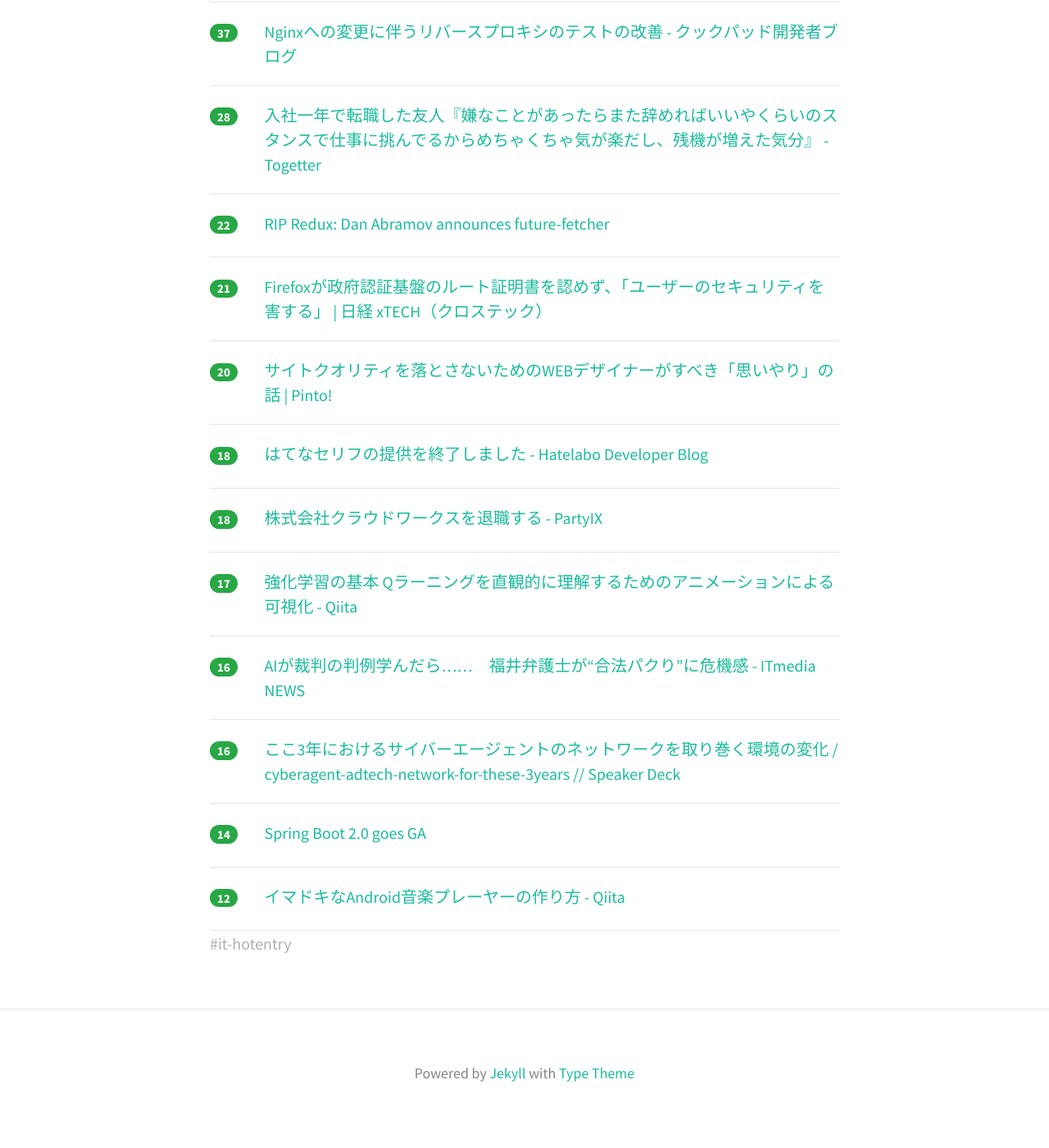
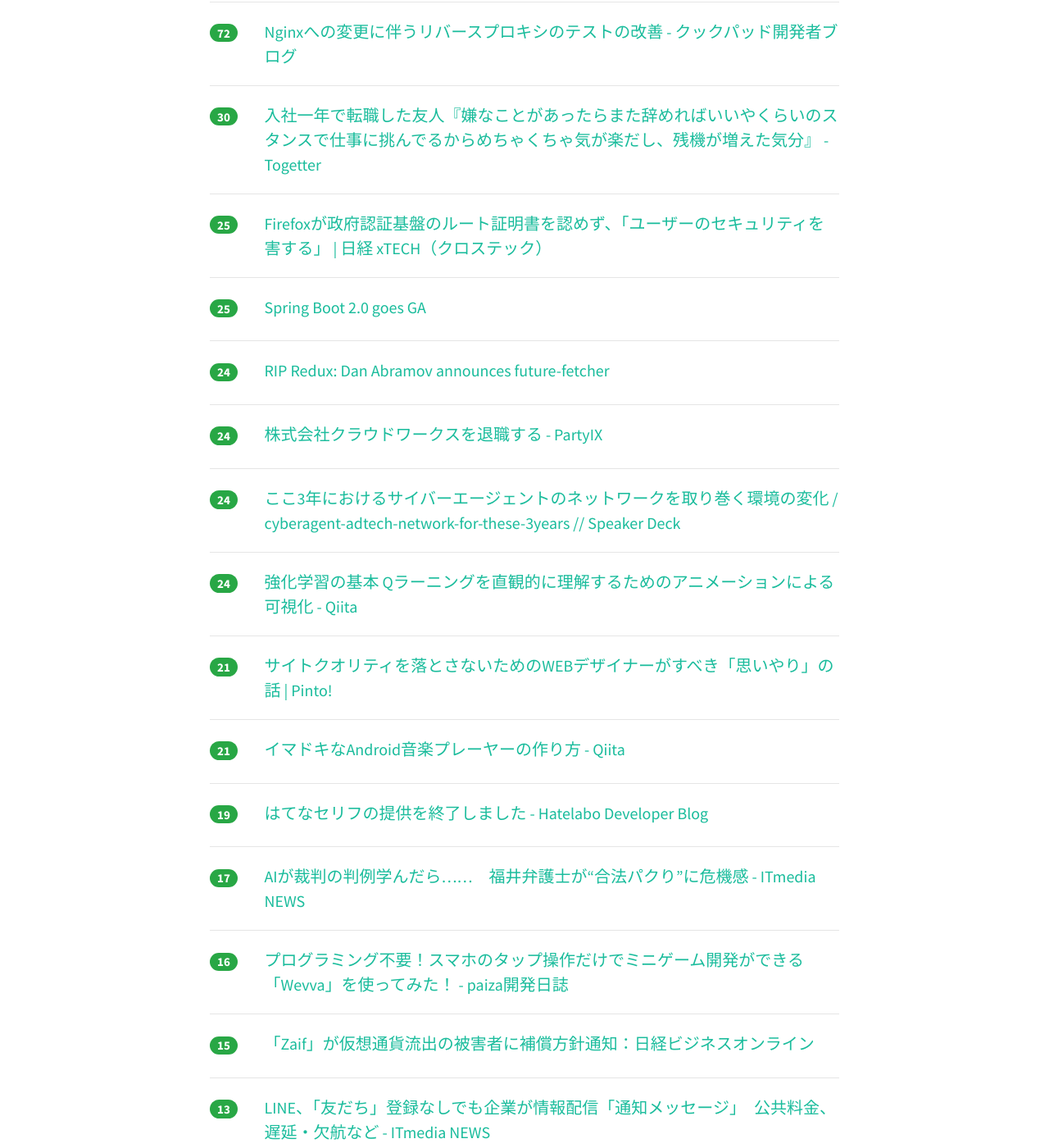
Before and after one commit to yatta47/hatena-matome-site, a Jekyll site: the page built from _posts/2018-03-02-hatena.md, in a window 1280 px wide and 1400 px high, scrolled down 551 px. Shown: the whole window at 82% size. Built offline with Jekyll 4.4.1, drawn with Linux system fonts in a browser that asks for light colours; nearby versions of some CDN libraries; some of the changed text lies outside the part shown.

Commit message:
Updated 2018-03-02

```diff
--- a/_posts/2018-03-02-hatena.md
+++ b/_posts/2018-03-02-hatena.md
@@ -1,78 +1,98 @@
 ---
 layout: post
 title:  "2018-03-02 はてぶIT"
-date:   2018-03-02 09:02:17
+date:   2018-03-02 10:02:52
 tags: [it-hotentry]
 ---
-14 件のデータあり
+18 件のデータあり
 
 <hr><div class="row">
-<div class="col-1"><span class="badge badge-pill badge-success h2">87</span></div>
+<div class="col-1"><span class="badge badge-pill badge-success h2">111</span></div>
 <div class="col-11"><a href='https://note.mu/mizchi/n/n53d0b34b25ac' target='_blank'>Flutter感想｜mizchi｜note</a></div>
 </div>
 <hr>
 <div class="row">
-<div class="col-1"><span class="badge badge-pill badge-success h2">51</span></div>
+<div class="col-1"><span class="badge badge-pill badge-success h2">86</span></div>
 <div class="col-11"><a href='http://www.publickey1.jp/blog/18/ubuntuwindowsubuntu.html' target='_blank'>マイクロソフト、仮想マシン上のUbuntuへWindowsからコピー＆ペースト、Ubuntuからローカルドライブへのアクセスなど可能に － Publickey</a></div>
 </div>
 <hr>
 <div class="row">
-<div class="col-1"><span class="badge badge-pill badge-success h2">37</span></div>
+<div class="col-1"><span class="badge badge-pill badge-success h2">72</span></div>
 <div class="col-11"><a href='http://techlife.cookpad.com/entry/2018/03/02/000000' target='_blank'>Nginxへの変更に伴うリバースプロキシのテストの改善 - クックパッド開発者ブログ</a></div>
 </div>
 <hr>
 <div class="row">
-<div class="col-1"><span class="badge badge-pill badge-success h2">28</span></div>
+<div class="col-1"><span class="badge badge-pill badge-success h2">30</span></div>
 <div class="col-11"><a href='https://togetter.com/li/1204146' target='_blank'>入社一年で転職した友人『嫌なことがあったらまた辞めればいいやくらいのスタンスで仕事に挑んでるからめちゃくちゃ気が楽だし、残機が増えた気分』 - Togetter</a></div>
 </div>
 <hr>
 <div class="row">
-<div class="col-1"><span class="badge badge-pill badge-success h2">22</span></div>
+<div class="col-1"><span class="badge badge-pill badge-success h2">25</span></div>
+<div class="col-11"><a href='http://tech.nikkeibp.co.jp/atcl/nxt/news/18/00296/' target='_blank'>Firefoxが政府認証基盤のルート証明書を認めず、「ユーザーのセキュリティを害する」 | 日経 xTECH（クロステック）</a></div>
+</div>
+<hr>
+<div class="row">
+<div class="col-1"><span class="badge badge-pill badge-success h2">25</span></div>
+<div class="col-11"><a href='https://spring.io/blog/2018/03/01/spring-boot-2-0-goes-ga' target='_blank'>Spring Boot 2.0 goes GA</a></div>
+</div>
+<hr>
+<div class="row">
+<div class="col-1"><span class="badge badge-pill badge-success h2">24</span></div>
 <div class="col-11"><a href='https://react-etc.net/entry/rip-redux-dan-abramov-announces-future-fetcher' target='_blank'>RIP Redux: Dan Abramov announces future-fetcher</a></div>
 </div>
 <hr>
 <div class="row">
-<div class="col-1"><span class="badge badge-pill badge-success h2">21</span></div>
-<div class="col-11"><a href='http://tech.nikkeibp.co.jp/atcl/nxt/news/18/00296/' target='_blank'>Firefoxが政府認証基盤のルート証明書を認めず、「ユーザーのセキュリティを害する」 | 日経 xTECH（クロステック）</a></div>
+<div class="col-1"><span class="badge badge-pill badge-success h2">24</span></div>
+<div class="col-11"><a href='http://h3poteto.hatenablog.com/entry/2018/03/01/161854' target='_blank'>株式会社クラウドワークスを退職する - PartyIX</a></div>
 </div>
 <hr>
 <div class="row">
-<div class="col-1"><span class="badge badge-pill badge-success h2">20</span></div>
+<div class="col-1"><span class="badge badge-pill badge-success h2">24</span></div>
+<div class="col-11"><a href='https://speakerdeck.com/komeiy/cyberagent-adtech-network-for-these-3years' target='_blank'>ここ3年におけるサイバーエージェントのネットワークを取り巻く環境の変化 / cyberagent-adtech-network-for-these-3years // Speaker Deck</a></div>
+</div>
+<hr>
+<div class="row">
+<div class="col-1"><span class="badge badge-pill badge-success h2">24</span></div>
+<div class="col-11"><a href='https://qiita.com/tomboyboy/items/fd12a82f0bbe79365438' target='_blank'>強化学習の基本 Qラーニングを直観的に理解するためのアニメーションによる可視化 - Qiita</a></div>
+</div>
+<hr>
+<div class="row">
+<div class="col-1"><span class="badge badge-pill badge-success h2">21</span></div>
 <div class="col-11"><a href='https://service.plan-b.co.jp/blog/creative/9935/' target='_blank'>サイトクオリティを落とさないためのWEBデザイナーがすべき「思いやり」の話 | Pinto!</a></div>
 </div>
 <hr>
 <div class="row">
-<div class="col-1"><span class="badge badge-pill badge-success h2">18</span></div>
+<div class="col-1"><span class="badge badge-pill badge-success h2">21</span></div>
+<div class="col-11"><a href='https://qiita.com/siy1121/items/f01167186a6677c22435' target='_blank'>イマドキなAndroid音楽プレーヤーの作り方 - Qiita</a></div>
+</div>
+<hr>
+<div class="row">
+<div class="col-1"><span class="badge badge-pill badge-success h2">19</span></div>
 <div class="col-11"><a href='http://labo.hatenastaff.com/entry/serif-closed' target='_blank'>はてなセリフの提供を終了しました - Hatelabo Developer Blog</a></div>
 </div>
 <hr>
 <div class="row">
-<div class="col-1"><span class="badge badge-pill badge-success h2">18</span></div>
-<div class="col-11"><a href='http://h3poteto.hatenablog.com/entry/2018/03/01/161854' target='_blank'>株式会社クラウドワークスを退職する - PartyIX</a></div>
-</div>
-<hr>
-<div class="row">
 <div class="col-1"><span class="badge badge-pill badge-success h2">17</span></div>
-<div class="col-11"><a href='https://qiita.com/tomboyboy/items/fd12a82f0bbe79365438' target='_blank'>強化学習の基本 Qラーニングを直観的に理解するためのアニメーションによる可視化 - Qiita</a></div>
-</div>
-<hr>
-<div class="row">
-<div class="col-1"><span class="badge badge-pill badge-success h2">16</span></div>
 <div class="col-11"><a href='http://www.itmedia.co.jp/news/articles/1803/01/news095.html' target='_blank'>AIが裁判の判例学んだら……　福井弁護士が“合法パクり”に危機感 - ITmedia NEWS</a></div>
 </div>
 <hr>
 <div class="row">
 <div class="col-1"><span class="badge badge-pill badge-success h2">16</span></div>
-<div class="col-11"><a href='https://speakerdeck.com/komeiy/cyberagent-adtech-network-for-these-3years' target='_blank'>ここ3年におけるサイバーエージェントのネットワークを取り巻く環境の変化 / cyberagent-adtech-network-for-these-3years // Speaker Deck</a></div>
+<div class="col-11"><a href='http://paiza.hatenablog.com/entry/2018/03/01/%E3%83%97%E3%83%AD%E3%82%B0%E3%83%A9%E3%83%9F%E3%83%B3%E3%82%B0%E4%B8%8D%E8%A6%81%EF%BC%81%E3%82%B9%E3%83%9E%E3%83%9B%E3%81%AE%E3%82%BF%E3%83%83%E3%83%97%E6%93%8D%E4%BD%9C%E3%81%A0%E3%81%91%E3%81%A7' target='_blank'>プログラミング不要！スマホのタップ操作だけでミニゲーム開発ができる「Wevva」を使ってみた！ - paiza開発日誌</a></div>
 </div>
 <hr>
 <div class="row">
-<div class="col-1"><span class="badge badge-pill badge-success h2">14</span></div>
-<div class="col-11"><a href='https://spring.io/blog/2018/03/01/spring-boot-2-0-goes-ga' target='_blank'>Spring Boot 2.0 goes GA</a></div>
+<div class="col-1"><span class="badge badge-pill badge-success h2">15</span></div>
+<div class="col-11"><a href='http://business.nikkeibp.co.jp/atcl/report/15/110879/030100787/' target='_blank'>「Zaif」が仮想通貨流出の被害者に補償方針通知：日経ビジネスオンライン</a></div>
 </div>
 <hr>
 <div class="row">
-<div class="col-1"><span class="badge badge-pill badge-success h2">12</span></div>
-<div class="col-11"><a href='https://qiita.com/siy1121/items/f01167186a6677c22435' target='_blank'>イマドキなAndroid音楽プレーヤーの作り方 - Qiita</a></div>
+<div class="col-1"><span class="badge badge-pill badge-success h2">13</span></div>
+<div class="col-11"><a href='http://www.itmedia.co.jp/news/articles/1803/01/news142.html' target='_blank'>LINE、「友だち」登録なしでも企業が情報配信「通知メッセージ」　公共料金、遅延・欠航など - ITmedia NEWS</a></div>
 </div>
 <hr>
+<div class="row">
+<div class="col-1"><span class="badge badge-pill badge-success h2">8</span></div>
+<div class="col-11"><a href='https://japan.cnet.com/article/35115483/' target='_blank'>LINE、「友だち」登録なしで電気料金や宅配時間をプッシュ通知へ - CNET Japan</a></div>
+</div>
+<hr>
```
